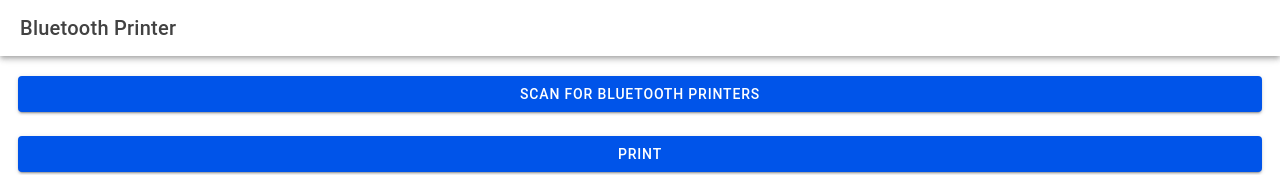
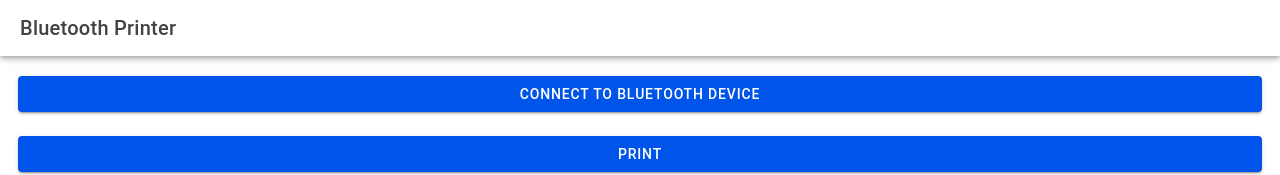
Before and after one commit to pefad/printer, a React (Vite) app: page /home in a window 1280 px wide. Shown: the top 175 px of the page. Built offline with nearby package versions, Linux system fonts and the light colour scheme.

Commit message:
Update Home.tsx

```diff
--- a/src/pages/Home.tsx
+++ b/src/pages/Home.tsx
@@ -22,81 +22,46 @@ type CustomDevice = {
 const Home: React.FC = () => {
   const [devices, setDevices] = useState<CustomDevice[]>([]);
   const [selectedDeviceId, setSelectedDeviceId] = useState<string | null>(null);
+  const [services, setServices] = useState<any[]>([]); // Store discovered services
   const [characteristics, setCharacteristics] = useState<any[]>([]); // Store discovered characteristics
 
-  // Function to scan for nearby Bluetooth printers
-  const scanForPrinters = async () => {
-    setDevices([]); // Clear any previously listed devices
-    await BluetoothLe.initialize();
-
-    const listener = await BluetoothLe.addListener(
-      'onScanResult',
-      (result: any) => {
-        const device = result?.device;
-        if (device?.deviceId) {
-          const foundDevice: CustomDevice = {
-            deviceId: device.deviceId,
-            name: device.name,
-          };
-
-          setDevices((prev) => {
-            const exists = prev.find((d) => d.deviceId === foundDevice.deviceId);
-            if (!exists) {
-              return [...prev, foundDevice];
-            }
-            return prev;
-          });
-        }
-      }
-    );
-
-    // Start scanning for Bluetooth devices
-    await BluetoothLe.requestLEScan({ allowDuplicates: false });
-
-    // Stop the scan after 10 seconds
-    setTimeout(async () => {
-      await BluetoothLe.stopLEScan();
-      await listener.remove();
-    }, 10000);
-  };
-
-  // Function to connect to the selected device and read characteristics
-  const connectAndDiscover = async (deviceId: string) => {
-    setSelectedDeviceId(deviceId);
+  // Function to connect to the Bluetooth device using its Bluetooth address (MAC address)
+  const connectToDeviceByAddress = async (bluetoothAddress: string) => {
+    setSelectedDeviceId(bluetoothAddress);
 
     try {
-      // Connect to the selected Bluetooth device
-      await BluetoothLe.connect({ deviceId });
+      // Connect to the Bluetooth device using its address
+      await BluetoothLe.connect({ deviceId: bluetoothAddress });
 
-      // Example service and characteristic UUIDs for reading data
-      const serviceUuid = 'e7810a71-73ae-499d-8c15-faa9aef0c3f2'; // Replace with correct UUID
-      const characteristicUuid = 'bef8d6c9-9c21-4c9e-b632-bd58c1009f9f'; // Replace with correct UUID
+      // Discover services (this step can be skipped if you already know the service UUIDs)
+      const discoveredServices = await BluetoothLe.discover({ deviceId: bluetoothAddress });
+      setServices(discoveredServices);
 
-      // Read the characteristic value
-      const readResult = await BluetoothLe.read({
-        deviceId,
+      // Discover characteristics for the first service (you can select the right one)
+      const serviceUuid = discoveredServices[0]?.uuid; // Use the first service for demonstration
+      const discoveredCharacteristics = await BluetoothLe.discoverCharacteristics({
+        deviceId: bluetoothAddress,
         service: serviceUuid,
-        characteristic: characteristicUuid,
       });
+      setCharacteristics(discoveredCharacteristics);
 
-      console.log('Read result:', readResult);
-      setCharacteristics([readResult]); // Set read characteristics
-
+      console.log('Discovered Services:', discoveredServices);
+      console.log('Discovered Characteristics:', discoveredCharacteristics);
     } catch (error: any) {
-      console.error('Connection or reading failed:', error);
-      alert('Failed to connect or read characteristic: ' + error.message);
+      console.error('Connection or discovery failed:', error);
+      alert('Failed to connect or discover services: ' + error.message);
     }
   };
 
-  // Function to print after reading characteristics
+  // Function to print after discovering characteristics
   const printData = async () => {
     if (!selectedDeviceId || characteristics.length === 0) {
-      alert('Please connect to a device and read characteristics first.');
+      alert('Please connect to a device and discover characteristics first.');
       return;
     }
 
-    const writableServiceUuid = 'e7810a71-73ae-499d-8c15-faa9aef0c3f2'; // Replace with correct writable service
-    const writableCharUuid = 'bef8d6c9-9c21-4c9e-b632-bd58c1009f9f'; // Replace with correct writable characteristic
+    const writableServiceUuid = services[0]?.uuid; // Replace with correct writable service
+    const writableCharUuid = characteristics[0]?.uuid; // Replace with correct writable characteristic
 
     const html = `<b>Hello Printer</b><br>Printed from Ionic React app!`;
     const plainText = html
@@ -129,8 +94,8 @@ const Home: React.FC = () => {
         </IonToolbar>
       </IonHeader>
       <IonContent className="ion-padding">
-        <IonButton expand="block" onClick={scanForPrinters}>
-          Scan for Bluetooth Printers
+        <IonButton expand="block" onClick={() => connectToDeviceByAddress('DC:0D:51:FB:E4:30')}>
+          Connect to Bluetooth Device
         </IonButton>
 
         <IonList>
@@ -138,7 +103,7 @@ const Home: React.FC = () => {
             <IonItem
               key={idx}
               button
-              onClick={() => connectAndDiscover(device.deviceId)}
+              onClick={() => connectToDeviceByAddress(device.deviceId)}
             >
               <IonLabel>
                 {device.name || 'Unnamed Device'}<br />
```
